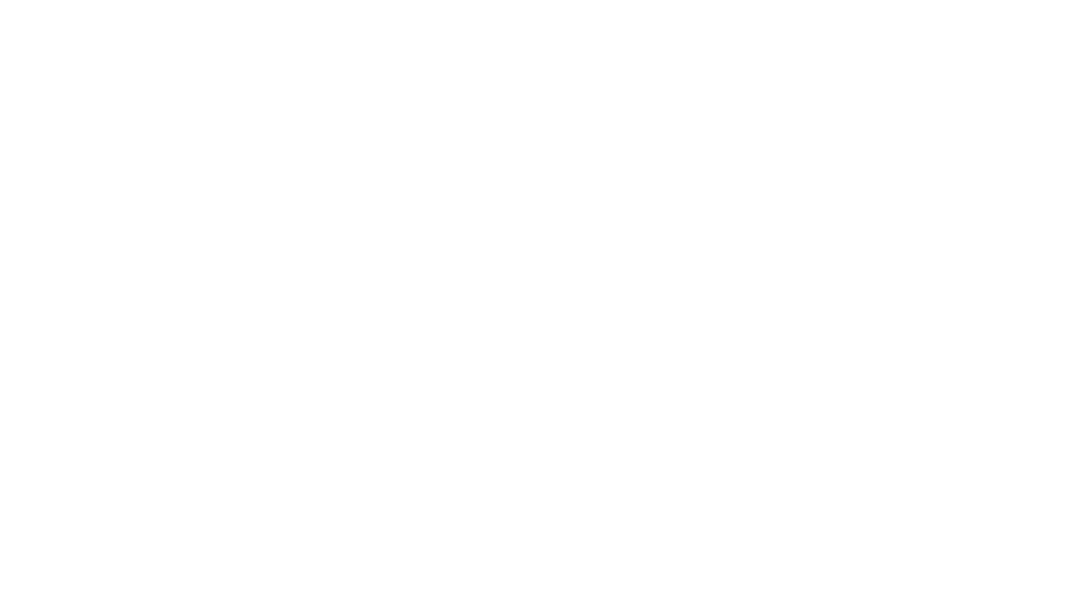
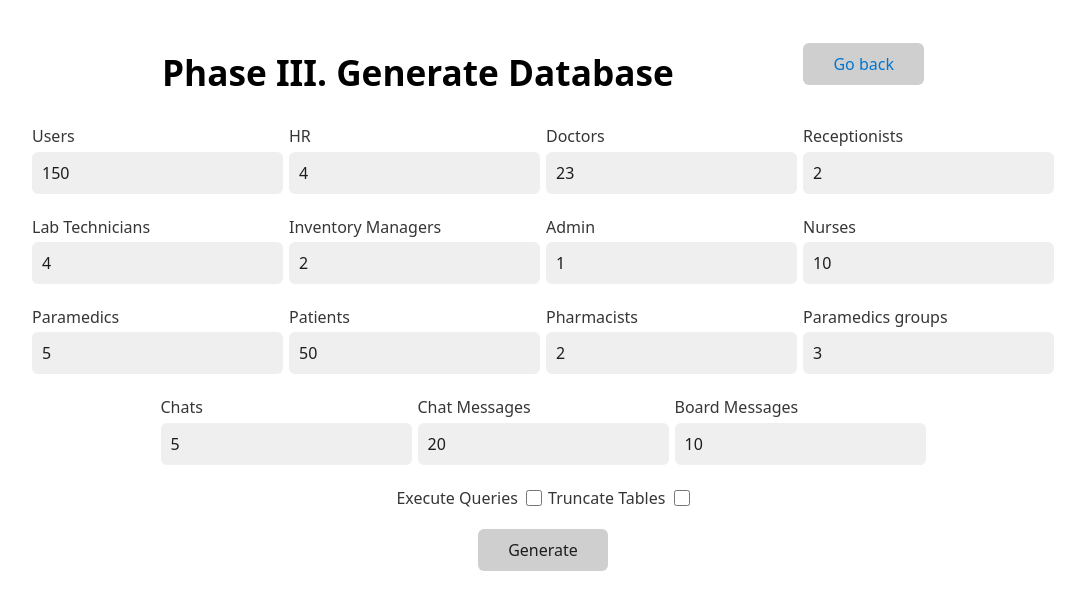
Before and after one commit to WinnerOK/DMD-I-web, a Flask app: page /generate in a window 1280 px wide. Before the commit the part shown is empty. Shown: the top 610 px of the page, without its empty margins (94-1179 px from the left). Run offline with Flask 2, Linux system fonts and the light colour scheme.

Commit message:
Add generate page

```diff
--- a/templates/generate.html
+++ b/templates/generate.html
@@ -8,5 +8,98 @@
     <link rel="stylesheet" type="text/css" href="/static/styles.css">
 </head>
 <body>
+<div class="body-wrapper">
+    <div class="title">
+        <h1>Phase III. Generate Database</h1>
+        <button type="button" id="generate"><a href="/">Go back</a></button>
+    </div>
+    <form>
+        <div class="actions">
+            <div class="form-field">
+                <label for="users">Users</label>
+                <input type="number" value="150" id="users">
+            </div>
+            <div class="form-field">
+                <label for="hr">HR</label>
+                <input type="number" value="4" id="hr">
+            </div>
+            <div class="form-field">
+                <label for="doctors">Doctors</label>
+                <input type="number" value="23" id="doctors">
+            </div>
+            <div class="form-field">
+                <label for="recept">Receptionists</label>
+                <input type="number" value="2" id="recept">
+            </div>
+        </div>
+        <div class="actions">
+            <div class="form-field">
+                <label for="lab_tech">Lab Technicians</label>
+                <input type="number" value="4" id="lab_tech">
+            </div>
+            <div class="form-field">
+                <label for="inventory">Inventory Managers</label>
+                <input type="number" value="2" id="inventory">
+            </div>
+            <div class="form-field">
+                <label for="admin">Admin</label>
+                <input type="number" value="1" id="admin">
+            </div>
+            <div class="form-field">
+                <label for="nurses">Nurses</label>
+                <input type="number" value="10" id="nurses">
+            </div>
+        </div>
+
+        <div class="actions">
+            <div class="form-field">
+                <label for="paramedics">Paramedics</label>
+                <input type="number" value="5" id="paramedics">
+            </div>
+            <div class="form-field">
+                <label for="patients">Patients</label>
+                <input type="number" value="50" id="patients">
+            </div>
+            <div class="form-field">
+                <label for="pharma">Pharmacists</label>
+                <input type="number" value="2" id="pharma">
+            </div>
+            <div class="form-field">
+                <label for="par_groups">Paramedics groups</label>
+                <input type="number" value="3" id="par_groups">
+            </div>
+        </div>
+
+        <div class="actions">
+            <div class="form-field">
+                <label for="chats">Chats</label>
+                <input type="number" value="5" id="chats">
+            </div>
+            <div class="form-field">
+                <label for="messages">Chat Messages</label>
+                <input type="number" value="20" id="messages">
+            </div>
+            <div class="form-field">
+                <label for="board_messages">Board Messages</label>
+                <input type="number" value="10" id="board_messages">
+            </div>
+        </div>
+
+        <div class="actions">
+            <div class="form-field">
+                <label for="exe_queries">Execute Queries</label>
+                <input type="checkbox" id="exe_queries">
+            </div>
+            <div class="form-field">
+                <label for="trunc">Truncate Tables</label>
+                <input type="checkbox" id="trunc">
+            </div>
+        </div>
+
+        <div class="actions">
+            <button type="button" id="execute">Generate</button>
+        </div>
+    </form>
+</div>
 </body>
 </html>
--- a/templates/index.html
+++ b/templates/index.html
@@ -14,7 +14,7 @@
 <div class="body-wrapper">
     <div class="title">
         <h1>Phase III. Queries</h1>
-        <button type="button" id="generate">Generate DB</button>
+        <button type="button" id="generate"><a href="/generate">Generate DB</a></button>
     </div>
 
     <nav class="tabs">
```
Also changed, not shown: static/gen.js (added).
